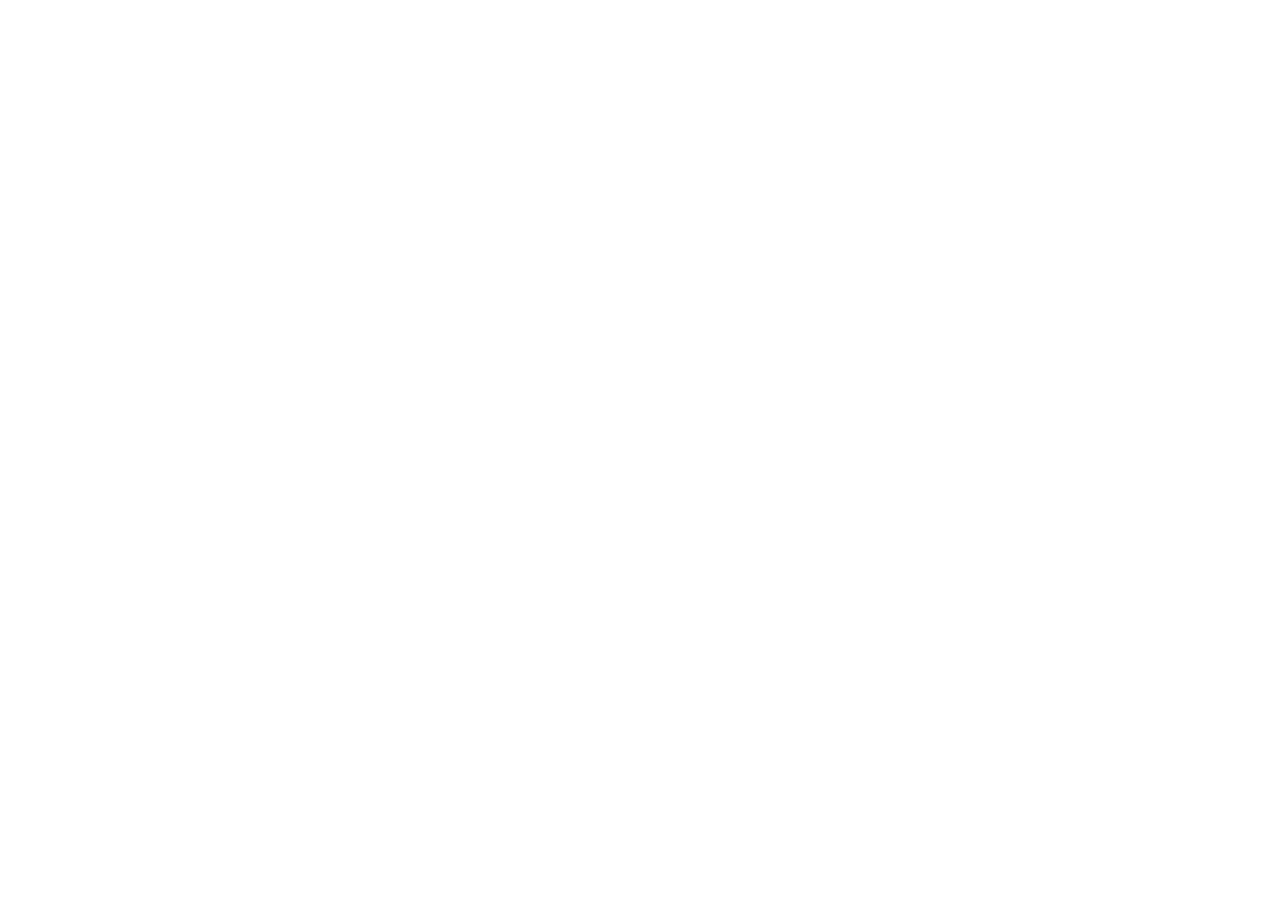
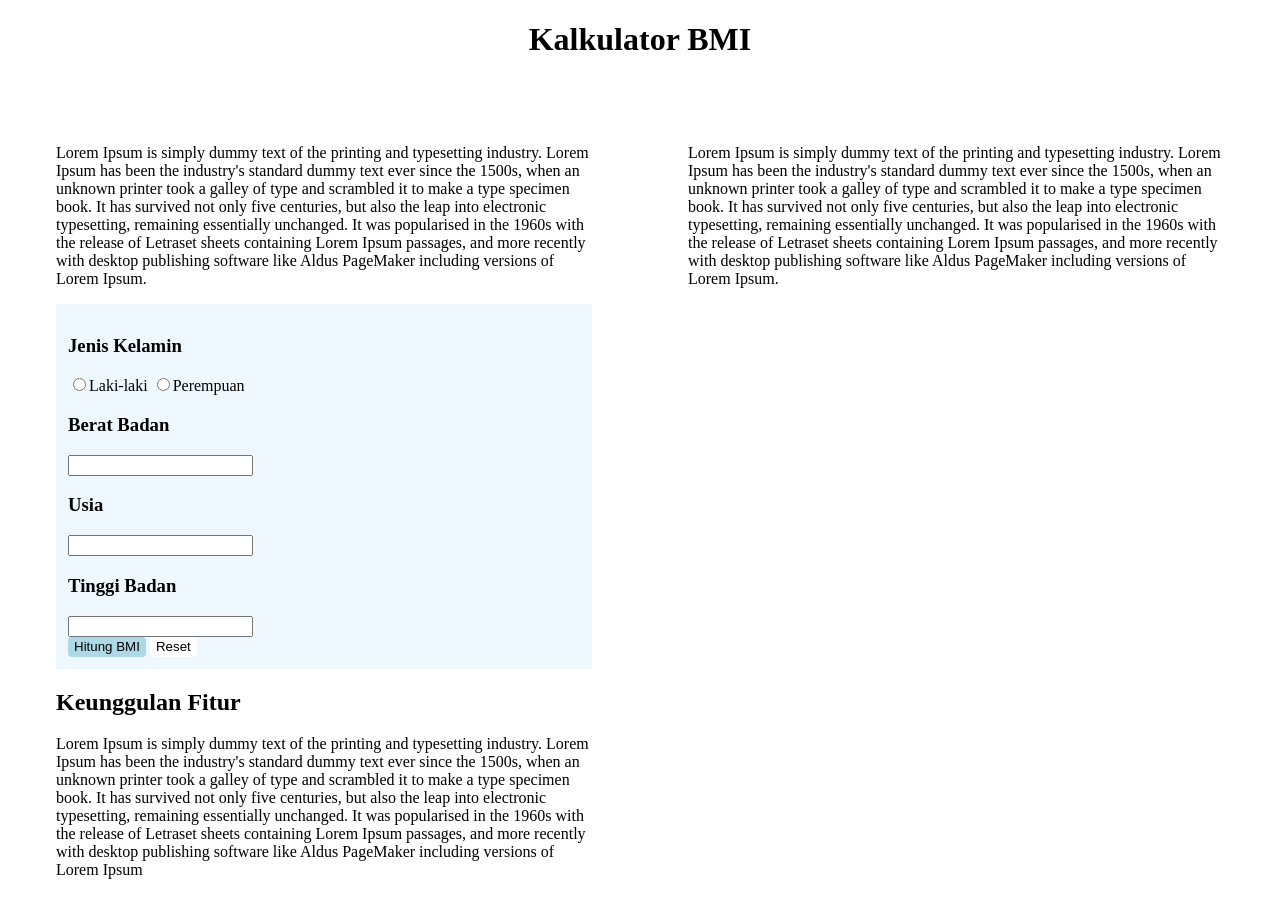
Before and after one commit to revou-fundamental-course/5-aug-24-hilmantaufik8, a plain HTML site: page index.html in a window 1280 px wide. Before the commit the page ends 800 px from the top, so only its background shows below. Drawn offline with Linux system fonts and the light colour scheme.

Commit message:
config assignment

```diff
--- a/css/style.css
+++ b/css/style.css
@@ -0,0 +1,31 @@
+/* Ini CSS */
+
+.main-title {
+    text-align: center;
+}
+
+main{
+    display :flex;
+}
+form {
+    padding: 12px;
+    background-color: aliceblue;
+}
+
+aside {
+    padding: 48px;
+}
+
+.button {
+    height: 20px;
+    background-color: lightblue;
+    border: 0;
+    border-radius: 4px;
+}
+
+.reset {
+    height: 20px;
+    background-color: rgb(255, 255, 255);
+    border: 0;
+    border-radius: 4px;
+}
--- a/index.html
+++ b/index.html
@@ -6,7 +6,67 @@
     <title>Document</title>
     <link rel="stylesheet" href="css\style.css">
 </head>
+
 <body>
+    <header></header>
+        <h1 class="main-title"> Kalkulator BMI</h1>
+
+    <main>
+        <aside>
+            <article>
+                <p>Lorem Ipsum is simply dummy text of the printing and typesetting industry. Lorem Ipsum has been the industry's standard dummy text ever since the 1500s, when an unknown printer took a galley of type and scrambled it to make a type specimen book. It has survived not only five centuries, but also the leap into electronic typesetting, remaining essentially unchanged. It was popularised in the 1960s with the release of Letraset sheets containing Lorem Ipsum passages, and more recently with desktop publishing software like Aldus PageMaker including versions of Lorem Ipsum.</p>
+            </article>
+
+            <form>
+                <div>
+                    <h3>Jenis Kelamin</h3>
+                    <input type="radio" id="laki-laki" name="jenis-kelamin" value="laki-laki"><label for="laki-laki">Laki-laki</label>
+                    <input type="radio" id="perempuan" name="jenis-kelamin" value="perempuan"><label for="perempuan">Perempuan</label>
+                </div>
+
+                <div>
+                    <h3>Berat Badan</h3>
+                    <input type="number">
+                </div>
+
+                <div>
+                    <h3>Usia</h3>
+                    <input type="number">
+                </div>
+
+                <div>
+                    <h3>Tinggi Badan</h3>
+                    <input type="number">
+                </div>
+
+                <div>
+                    <button class="button">Hitung BMI</button>
+                    <button class="reset">Reset</button>
+                </div>
+            </form>
+
+            <article>
+                <header>
+                    <h2>Keunggulan Fitur</h2>
+                </header>
+
+                <p>
+                    <p>Lorem Ipsum is simply dummy text of the printing and typesetting industry. Lorem Ipsum has been the industry's standard dummy text ever since the 1500s, when an unknown printer took a galley of type and scrambled it to make a type specimen book. It has survived not only five centuries, but also the leap into electronic typesetting, remaining essentially unchanged. It was popularised in the 1960s with the release of Letraset sheets containing Lorem Ipsum passages, and more recently with desktop publishing software like Aldus PageMaker including versions of Lorem Ipsum
+                </p>
+            </article>
+        </aside>
+
+
+        <aside>
+            <section>
+                <p>Lorem Ipsum is simply dummy text of the printing and typesetting industry. Lorem Ipsum has been the industry's standard dummy text ever since the 1500s, when an unknown printer took a galley of type and scrambled it to make a type specimen book. It has survived not only five centuries, but also the leap into electronic typesetting, remaining essentially unchanged. It was popularised in the 1960s with the release of Letraset sheets containing Lorem Ipsum passages, and more recently with desktop publishing software like Aldus PageMaker including versions of Lorem Ipsum.</p>
+            </section>
+        </aside>
+
+    </main>
+
+    <footer></footer>
 
 </body>
+
 </html>
```
